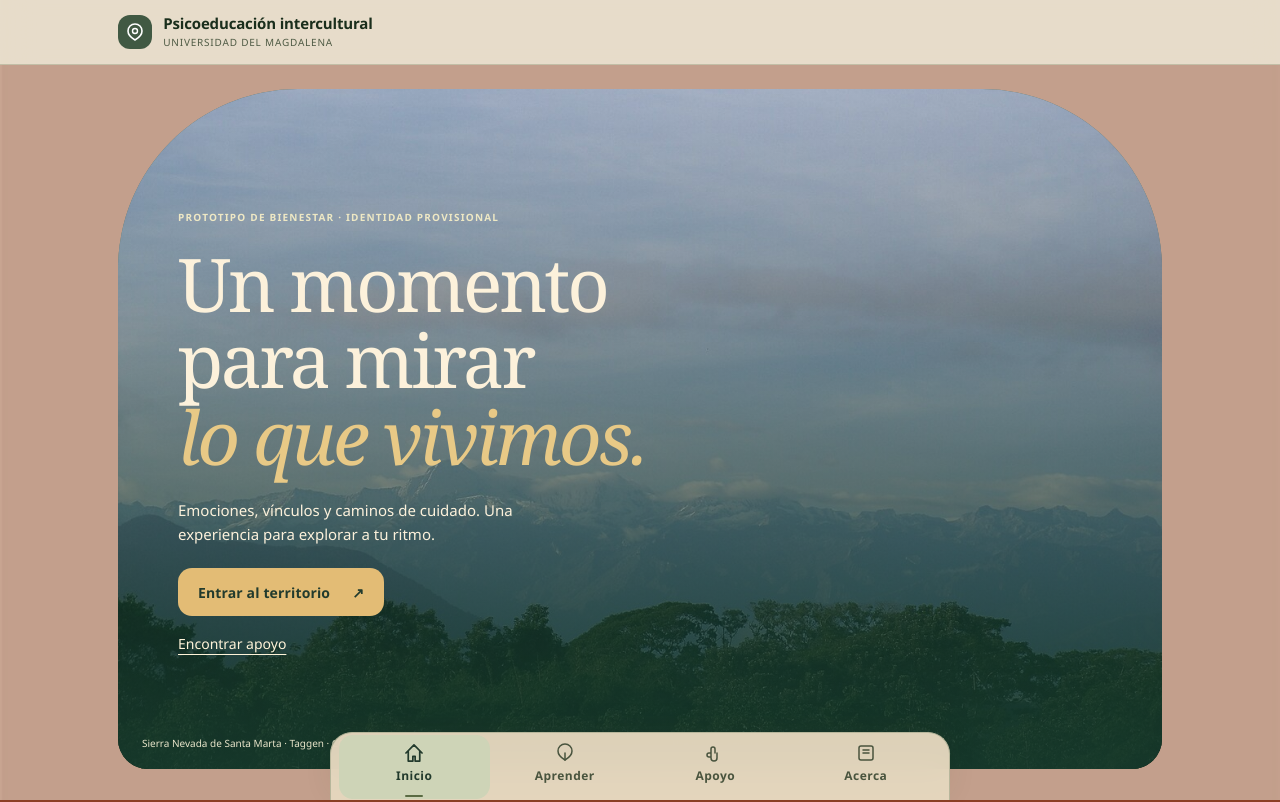
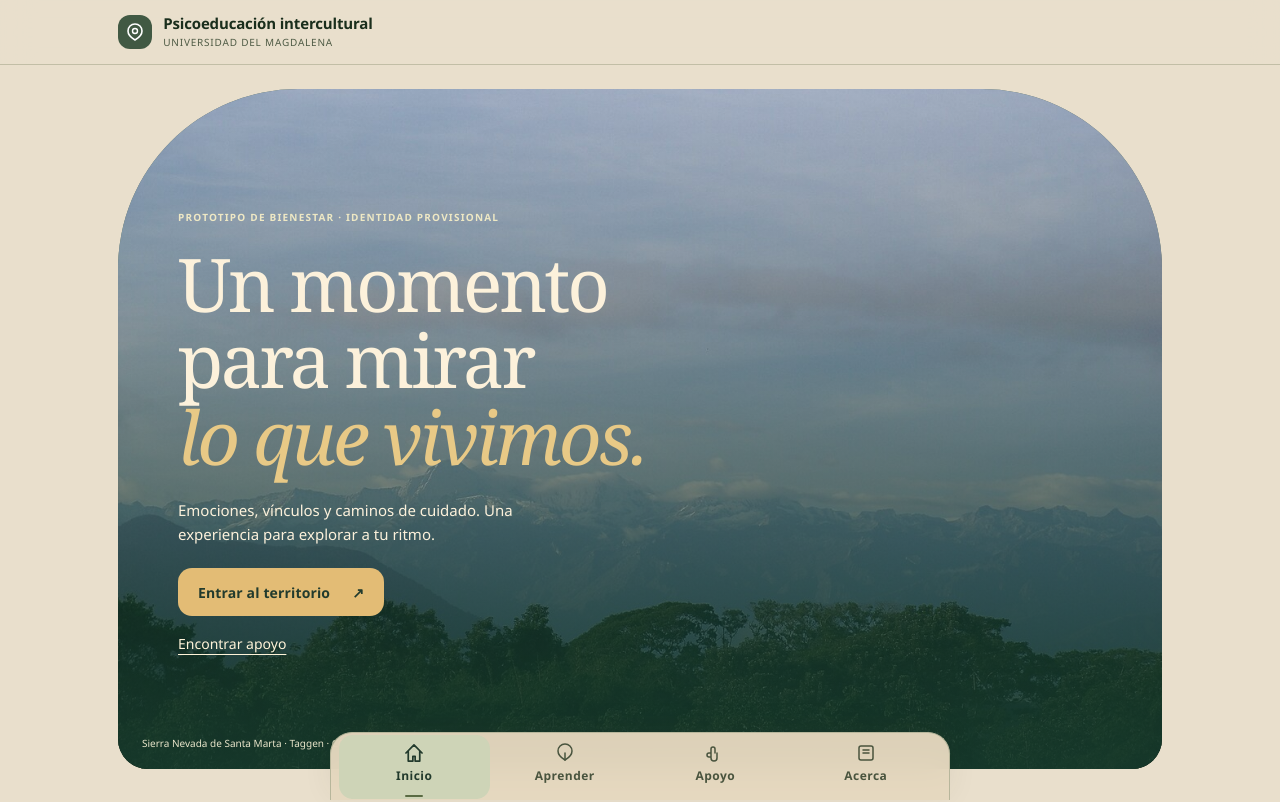
Before and after one commit to nateraana09-sketch/prompt_aluna, a Next.js app: page / in a window 1280 px wide. Shown: the top 802 px of the page. Built offline with nearby package versions, Linux system fonts and the light colour scheme.

Commit message:
Revert "feat: agregar fondo principal fijo con scroll"
This reverts commit 620cc53b242f74f2986f682053859c98a7dc66ca.

```diff
--- a/src/app/layout.jsx
+++ b/src/app/layout.jsx
@@ -17,7 +17,6 @@ export default function RootLayout({ children }) {
   return (
     <html lang="es">
       <body>
-        <div className="app-bg-fixed" aria-hidden="true" />
         <AppHeader />
         <main className="container" id="contenido">
           {children}
--- a/src/styles/globals.css
+++ b/src/styles/globals.css
@@ -25,42 +25,3 @@ img {
   display: flex;
   flex-direction: column;
 }
-
-/* Fondo fijo con desplazamiento (scroll) */
-.app-bg-fixed {
-  position: fixed;
-  top: 0;
-  left: 0;
-  right: 0;
-  bottom: 0;
-  width: 100vw;
-  height: 100vh;
-  height: 100dvh;
-  background-image: url('/assets/img/fondo-principal.png');
-  background-size: cover;
-  background-position: center center;
-  background-repeat: no-repeat;
-  background-attachment: fixed;
-  z-index: -10;
-  pointer-events: none;
-  transform: translate3d(0, 0, 0);
-  will-change: transform;
-}
-
-/* Capa de velo semitransparente para preservar la legibilidad y contraste del texto */
-.app-bg-fixed::after {
-  content: '';
-  position: absolute;
-  inset: 0;
-  background: rgba(247, 245, 238, 0.52);
-  pointer-events: none;
-}
-
-html {
-  background-color: #8c3f25;
-}
-
-body {
-  background-color: transparent !important;
-  background-image: none !important;
-}
```
Also changed, not shown: public/assets/img/fondo-principal.png (deleted).
